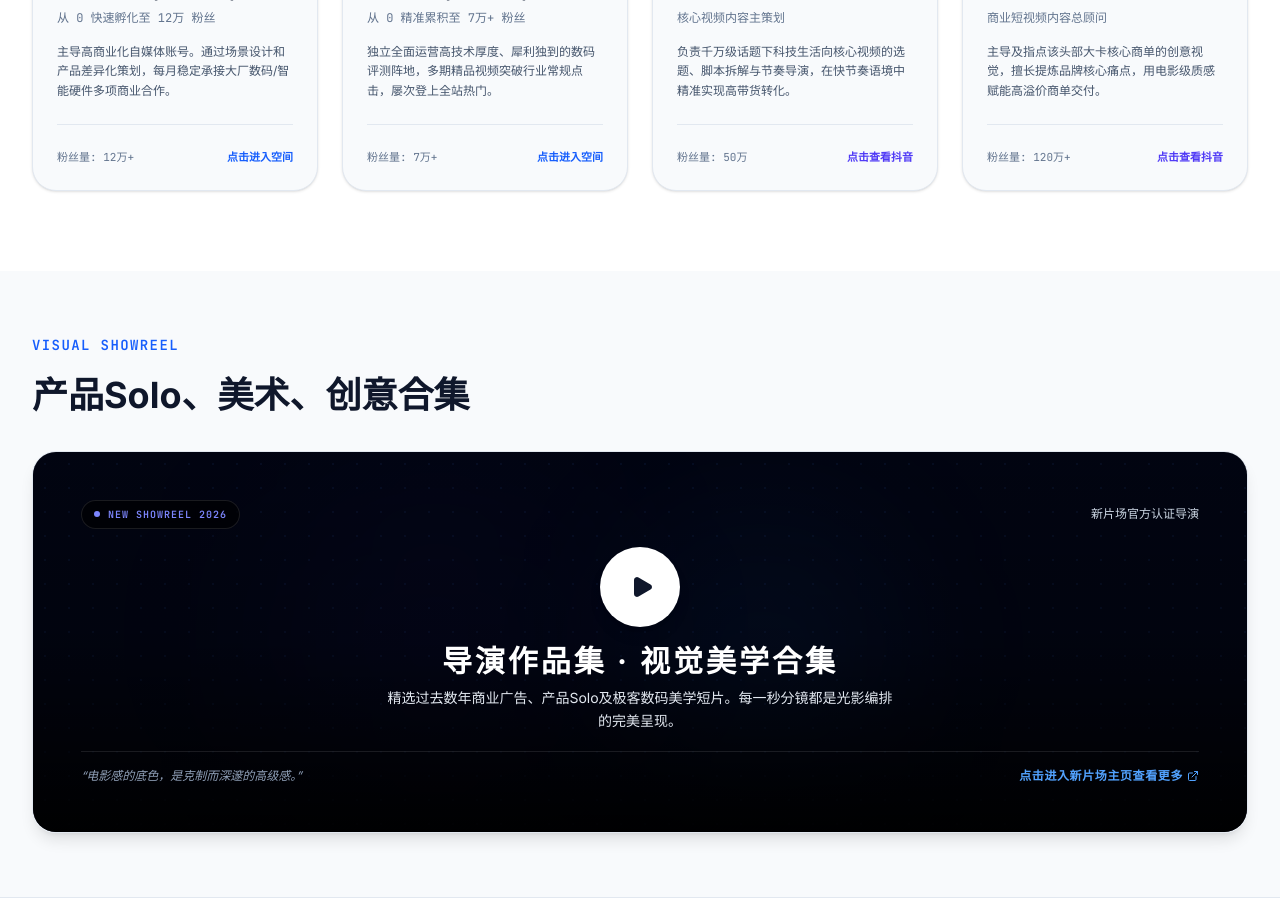
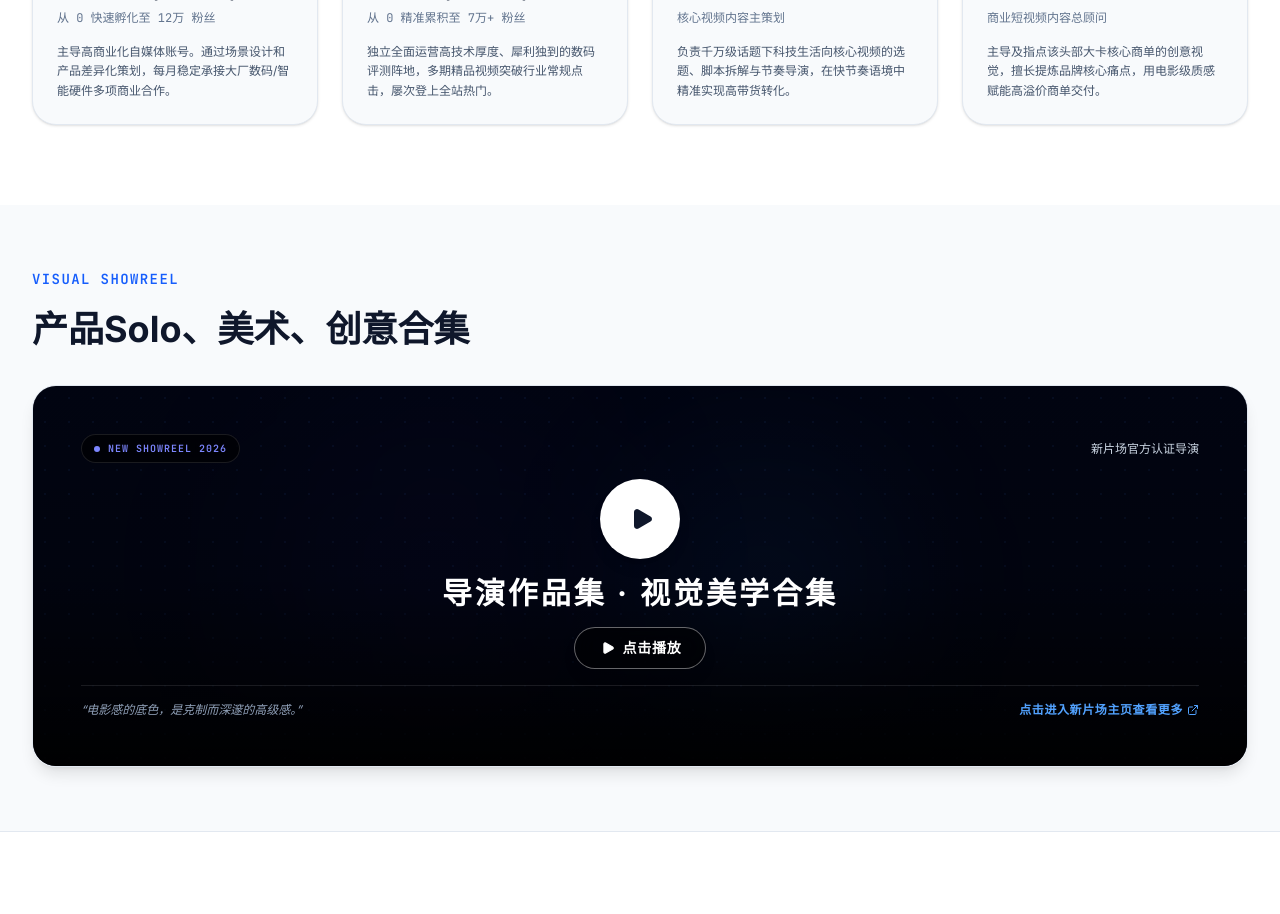
Before and after one commit to qinfengtongze/jianli-xin, a React (Vite) app: page / in a window 1280 px wide. Shown: the part 2280-3194 px from the top of the page. Built offline with nearby package versions, Linux system fonts and the light colour scheme.

Commit message:
refactor: remove redundant account links from portfolio cards
Clean up the UI by removing external link placeholders and statistics footers from the project cards to improve visual consistency.

```diff
--- a/src/App.tsx
+++ b/src/App.tsx
@@ -711,10 +711,6 @@ export default function App() {
                   主导高商业化自媒体账号。通过场景设计和产品差异化策划，每月稳定承接大厂数码/智能硬件多项商业合作。
                 </p>
               </div>
-              <div className="pt-6 mt-6 border-t border-slate-200 flex items-center justify-between text-[11px] text-slate-500">
-                <span className="font-mono">粉丝量: 12万+</span>
-                <span className="text-blue-600 font-bold group-hover:underline">点击进入空间</span>
-              </div>
             </a>
 
             {/* Account 2 */}
@@ -738,10 +734,6 @@ export default function App() {
                 <p className="text-xs text-slate-600 leading-relaxed">
                   独立全面运营高技术厚度、犀利独到的数码评测阵地，多期精品视频突破行业常规点击，屡次登上全站热门。
                 </p>
-              </div>
-              <div className="pt-6 mt-6 border-t border-slate-200 flex items-center justify-between text-[11px] text-slate-500">
-                <span className="font-mono">粉丝量: 7万+</span>
-                <span className="text-blue-600 font-bold group-hover:underline">点击进入空间</span>
               </div>
             </a>
 
@@ -767,10 +759,6 @@ export default function App() {
                   负责千万级话题下科技生活向核心视频的选题、脚本拆解与节奏导演，在快节奏语境中精准实现高带货转化。
                 </p>
               </div>
-              <div className="pt-6 mt-6 border-t border-slate-200 flex items-center justify-between text-[11px] text-slate-500">
-                <span className="font-mono">粉丝量: 50万</span>
-                <span className="text-indigo-600 font-bold group-hover:underline">点击查看抖音</span>
-              </div>
             </a>
 
             {/* Account 4 */}
@@ -794,10 +782,6 @@ export default function App() {
                 <p className="text-xs text-slate-600 leading-relaxed">
                   主导及指点该头部大卡核心商单的创意视觉，擅长提炼品牌核心痛点，用电影级质感赋能高溢价商单交付。
                 </p>
-              </div>
-              <div className="pt-6 mt-6 border-t border-slate-200 flex items-center justify-between text-[11px] text-slate-500">
-                <span className="font-mono">粉丝量: 120万+</span>
-                <span className="text-indigo-600 font-bold group-hover:underline">点击查看抖音</span>
               </div>
             </a>
 
@@ -846,9 +830,12 @@ export default function App() {
                 </div>
                 <div className="text-center">
                   <h3 className="text-xl sm:text-3xl font-extrabold text-white tracking-widest uppercase">导演作品集 · 视觉美学合集</h3>
-                  <p className="text-xs sm:text-sm text-slate-200 mt-2 max-w-lg mx-auto leading-relaxed">
-                    精选过去数年商业广告、产品Solo及极客数码美学短片。每一秒分镜都是光影编排的完美呈现。
-                  </p>
+                  <div className="mt-4 flex items-center justify-center">
+                    <div className="inline-flex items-center justify-center space-x-2 px-6 py-2.5 rounded-full bg-black/50 hover:bg-black/70 border border-white/40 hover:border-white/80 text-white text-xs sm:text-sm font-semibold tracking-wider shadow-lg backdrop-blur-md group-hover:scale-105 group-hover:bg-blue-600/90 group-hover:border-blue-400 group-hover:shadow-blue-500/30 transition-all duration-300">
+                      <Play size={14} className="fill-current ml-0.5" />
+                      <span>点击播放</span>
+                    </div>
+                  </div>
                 </div>
               </div>
 
```
